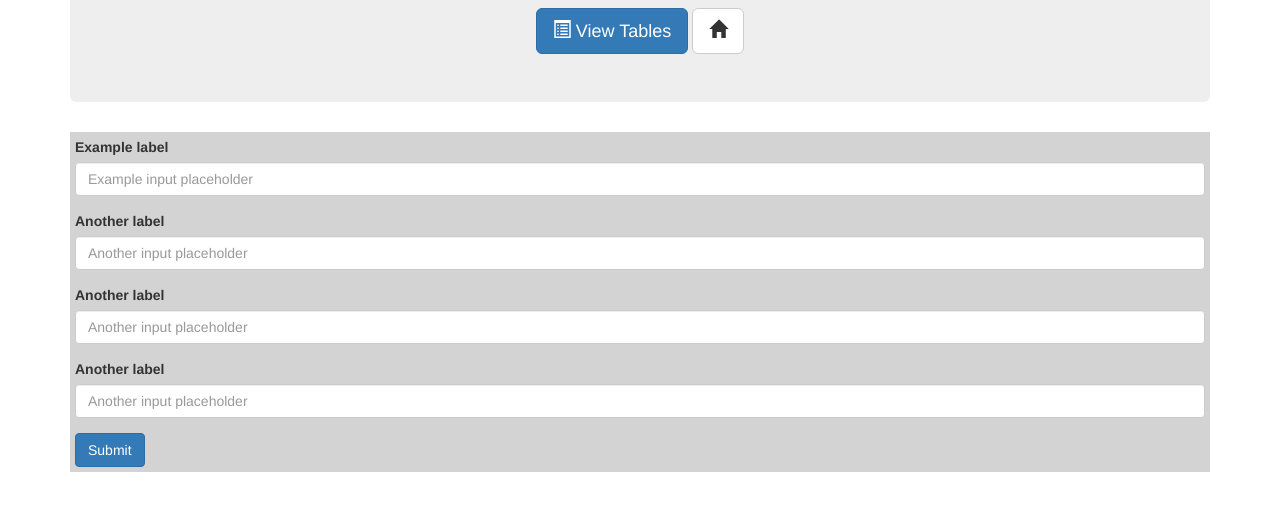
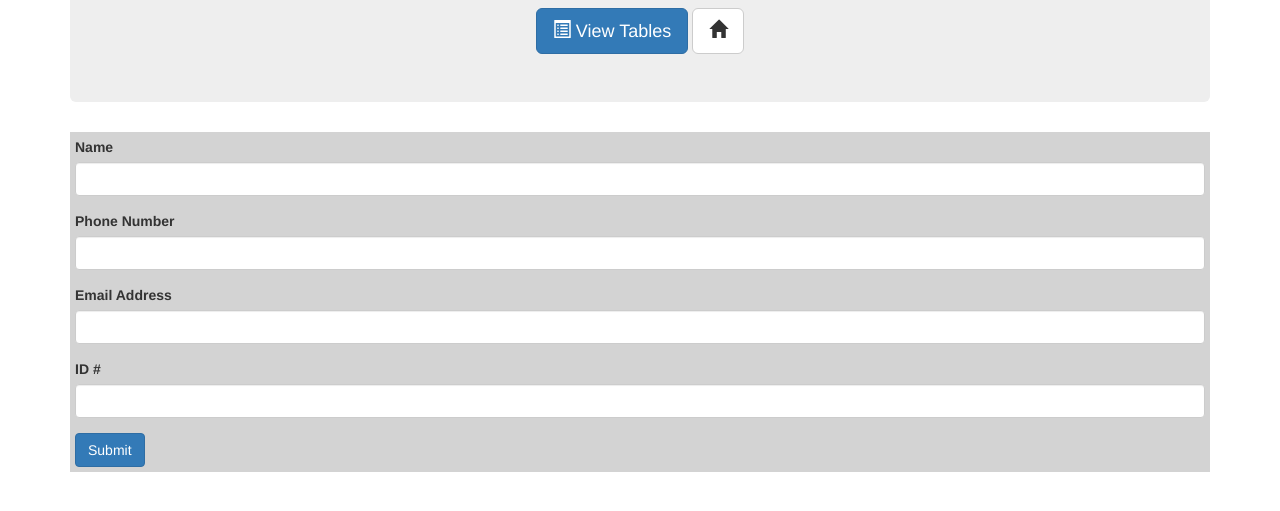
Before and after one commit to AndrewBergheim/HotRestaurant, a website: page frontend/reservation.html in a window 1280 px wide. Shown: the part 239-750 px from the top of the page. Drawn offline with nearby package versions, Linux system fonts and the light colour scheme.

Commit message:
Updated labels in reservation.html, fixed an error in index,js

```diff
--- a/frontend/reservation.html
+++ b/frontend/reservation.html
@@ -29,20 +29,20 @@
     <div class="col-12" style="background-color: lightgray; padding: 5px;">
         <form>
             <div class="form-group">
-              <label for="formGroupExampleInput">Example label</label>
-              <input type="text" class="form-control" id="formGroupExampleInput" placeholder="Example input placeholder" id="name">
+              <label for="name">Name</label>
+              <input type="text" class="form-control" id="name">
             </div>
             <div class="form-group">
-              <label for="formGroupExampleInput2">Another label</label>
-              <input type="text" class="form-control" id="formGroupExampleInput2" placeholder="Another input placeholder" id="phone-number">
+              <label for="phone-number">Phone Number</label>
+              <input type="text" class="form-control" id="phone-number">
             </div>
             <div class="form-group">
-                <label for="formGroupExampleInput2">Another label</label>
-                <input type="text" class="form-control" id="formGroupExampleInput2" placeholder="Another input placeholder" id="email">
+                <label for="email">Email Address</label>
+                <input type="text" class="form-control" id="email">
             </div>
             <div class="form-group">
-                <label for="formGroupExampleInput2">Another label</label>
-                <input type="text" class="form-control" id="formGroupExampleInput2" placeholder="Another input placeholder" id="id">
+                <label for="id">ID #</label>
+                <input type="text" class="form-control" id="id">
             </div>
             <button type="submit" class="btn btn-primary" id="submit-button">Submit</button>
           </form>
--- a/index.js
+++ b/index.js
@@ -13,6 +13,10 @@ app.get("/", (req, res) => {
     res.sendFile(path.join(__dirname, "./frontend/index.html"));
 });
 
+app.get("/index.html", (req, res) => {
+    res.sendFile(path.join(__dirname, "./frontend/index.html"));
+});
+
 app.get("/tables.html", (req, res) => {
     res.sendFile(path.join(__dirname, "./frontend/tables.html"));
 });
@@ -25,7 +29,7 @@ app.get("/api/tables", (req, res) => {
     res.json(tables);
 });
 
-app.get("/api/tables", (req, res) => {
+app.post("/api/tables", (req, res) => {
     let newTable = req.body;
     tables.push(newTable);
     res.json(newTable);
```
